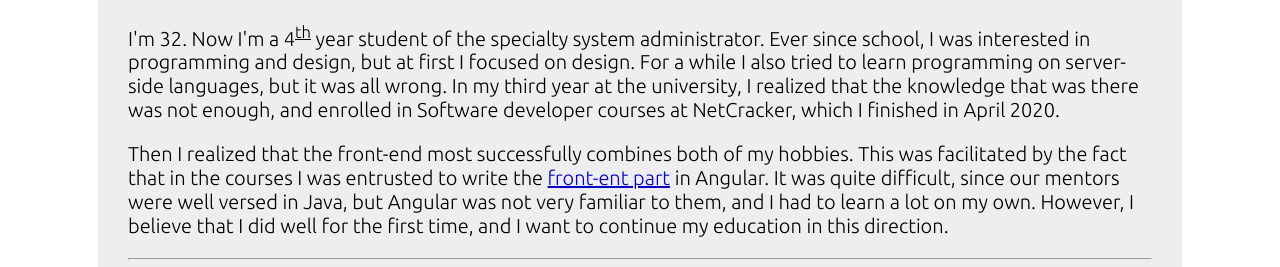
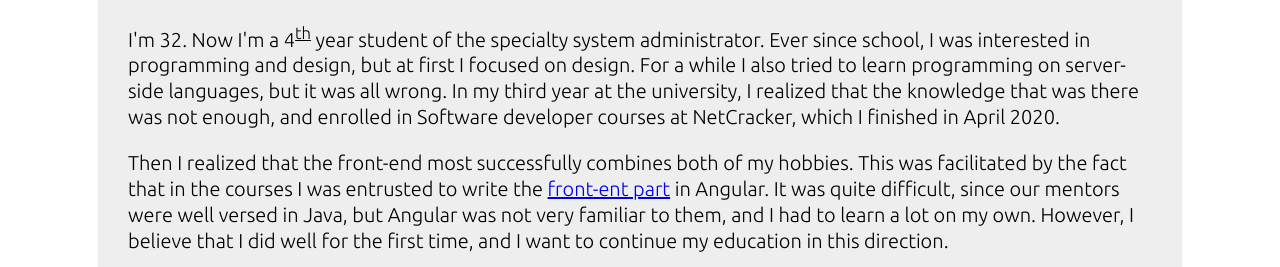
Before and after one commit to ibnvladimir/rsschool-cv, a plain HTML site: page index.html in a window 1280 px wide. Shown: the part 325-592 px from the top of the page. Drawn offline with Linux system fonts and the light colour scheme.

Commit message:
fix: correct line-height

```diff
--- a/styles/style.css
+++ b/styles/style.css
@@ -1,7 +1,11 @@
 html {
-  font-family: Ubuntu, monospace;
-  font-size: 20px;
+  font: 20px Ubuntu;
 }
+
+p {
+  line-height: 1.3;
+}
+
 
 img {
   display: inline-block;
@@ -35,7 +39,7 @@ h1 {
 
 code {
   font-family: "Source Code Pro", monospace;
-  font-size:0.75rem
+  font-size: 0.75rem;
 }
 
 .keyword {
@@ -61,9 +65,9 @@ code {
   vertical-align: middle;
 }
 
-.flex{
- width: 33%;
- text-align: center;
+.flex {
+  width: 33%;
+  text-align: center;
 }
 
 sup {
```
